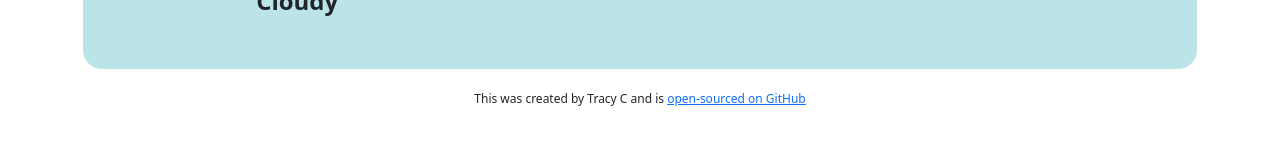
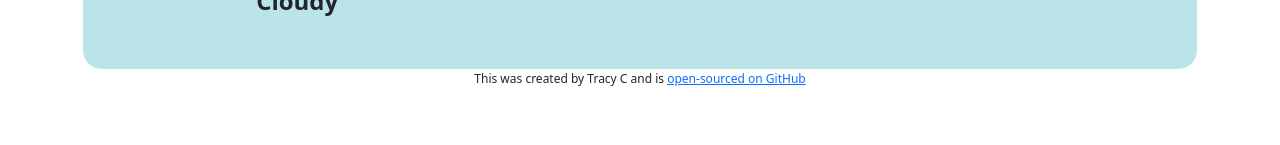
Before and after one commit to tch-sc/weather-react-app, a React (Create React App) app: page / in a window 1280 px wide. Shown: the part 483-628 px from the top of the page. Built offline with nearby package versions, Linux system fonts and the light colour scheme.

Commit message:
Move footer between files

```diff
--- a/public/index.html
+++ b/public/index.html
@@ -47,11 +47,5 @@
       To begin the development, run `npm start` or `yarn start`.
       To create a production bundle, use `npm run build` or `yarn build`.
     -->
-    <div id="coder">
-      This was created by Tracy C and is
-      <a href="https://github.com/tch-sc/weather-react-app" target="_blank"
-        >open-sourced on GitHub</a
-      >
-    </div>
   </body>
 </html>
--- a/src/App.css
+++ b/src/App.css
@@ -26,3 +26,8 @@ li {
   margin-bottom: 60px;
   margin-top: 25px;
 }
+
+.coder {
+  text-align: center;
+  font-size: 12px;
+}
--- a/src/App.js
+++ b/src/App.js
@@ -5,6 +5,16 @@ export default function App() {
   return (
     <div className="App">
       <Weather />
+      <div className="coder">
+        This was created by Tracy C and is{" "}
+        <a
+          href="https://github.com/tch-sc/weather-react-app"
+          target="_blank"
+          rel="noreferrer"
+        >
+          open-sourced on GitHub
+        </a>
+      </div>
     </div>
   );
 }
```
